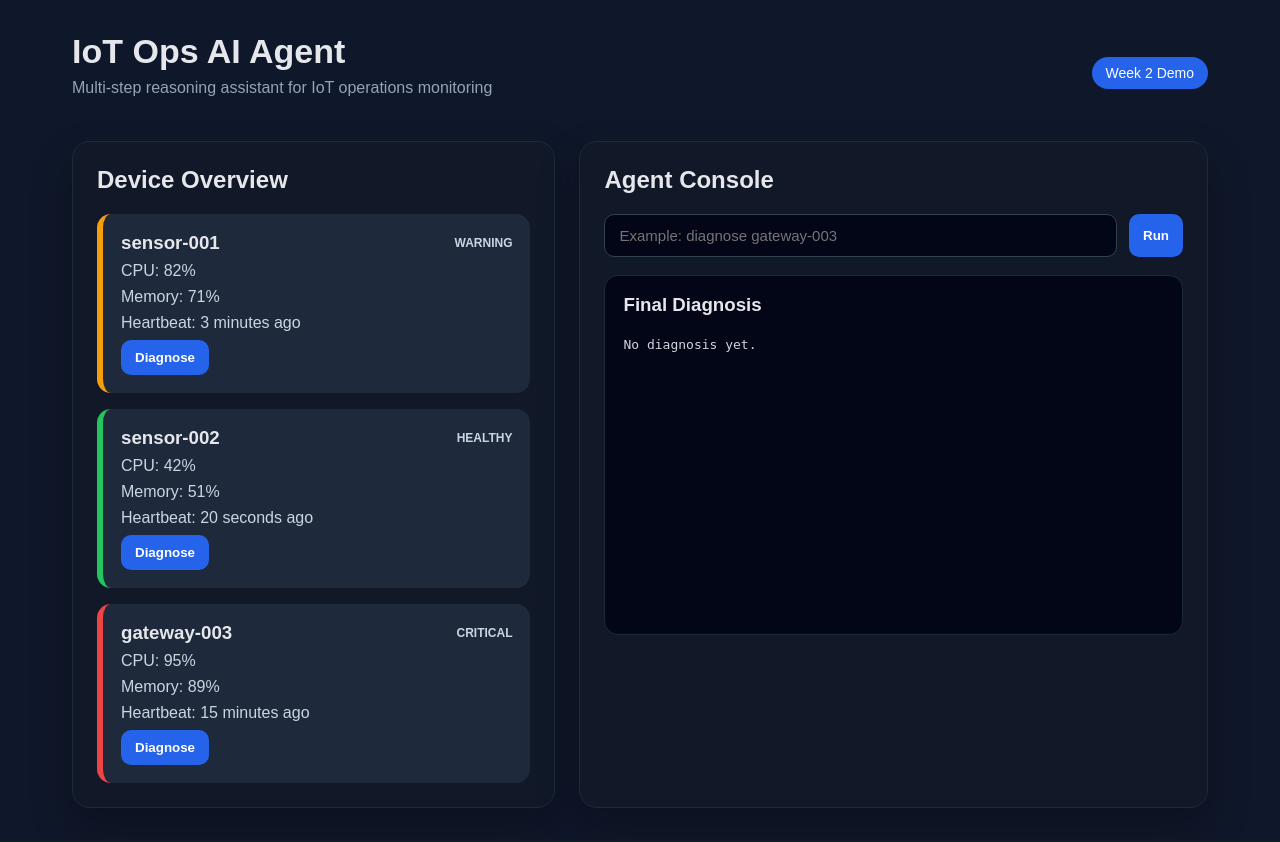
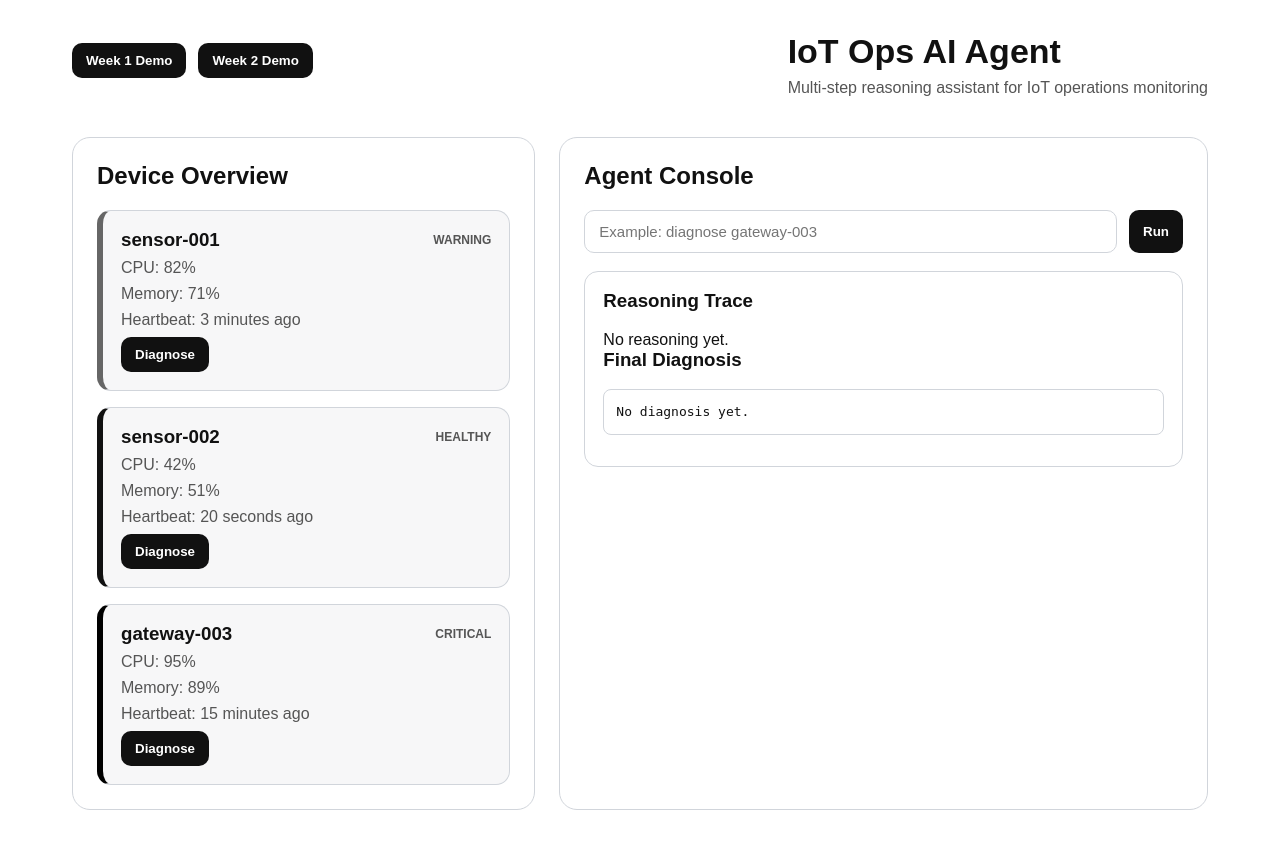
Before and after one commit to giangng611/iot-ops-agent, a Flask app: page / in a window 1280 px wide. Before the commit the page ends 808 px from the top, so only its background shows below. Run offline with Flask 3, Linux system fonts and the light colour scheme.

Commit message:
Add multi-device feature for week1 agent and display reasoning process for week2 agent

```diff
--- a/app.py
+++ b/app.py
@@ -1,8 +1,10 @@
-from flask import Flask, render_template, request, jsonify
+from flask import Flask, render_template, request, jsonify, Response
 from dotenv import load_dotenv
 from openai import OpenAI
 import os
+import json
 
+from agents.week1_agent import Week1Agent
 from agents.week2_agent import Week2Agent
 from devices import DEVICES
 
@@ -11,7 +13,8 @@ load_dotenv()
 app = Flask(__name__)
 
 client = OpenAI(api_key=os.getenv("OPENAI_API_KEY"))
-agent = Week2Agent(client)
+week1_agent = Week1Agent(client)
+week2_agent = Week2Agent(client)
 
 
 @app.route("/")
@@ -28,7 +31,23 @@ def diagnose():
         return jsonify({"error": "No message provided"}), 400
 
     try:
-        result = agent.run(user_input)
+        mode = data.get("mode", "week2")
+
+        if mode == "week1":
+            result = week1_agent.run(user_input)
+
+            return jsonify({
+                "response": result,
+                "steps": []
+            })
+
+        else:
+            result = week2_agent.run(user_input)
+
+            return jsonify({
+                "response": result["final_answer"],
+                "steps": result["steps"]
+            })
         return jsonify({
             "response": result
         })
@@ -37,6 +56,19 @@ def diagnose():
             "error": str(e)
         }), 500
 
+@app.route("/api/diagnose-stream", methods=["POST"])
+def diagnose_stream():
+    data = request.get_json()
+    user_input = data.get("message", "")
+
+    def generate():
+        try:
+            for event in week2_agent.run_stream(user_input):
+                yield f"data: {json.dumps(event)}\n\n"
+        except Exception as e:
+            yield f"data: {json.dumps({'type': 'error', 'error': str(e)})}\n\n"
+
+    return Response(generate(), mimetype="text/event-stream")
 
 if __name__ == "__main__":
     app.run(debug=True)
--- a/static/script.js
+++ b/static/script.js
@@ -1,9 +1,16 @@
+let currentMode = "week2";
+
 async function sendMessage() {
     const input = document.getElementById("messageInput");
     const output = document.getElementById("responseOutput");
     const loading = document.getElementById("loading");
 
     const message = input.value.trim();
+
+    if (currentMode === "week2") {
+        await sendStreamMessage(message);
+        return;
+    }
 
     if (!message) {
         output.textContent = "Please enter a request.";
@@ -19,7 +26,10 @@ async function sendMessage() {
             headers: {
                 "Content-Type": "application/json"
             },
-            body: JSON.stringify({ message: message })
+            body: JSON.stringify({
+                message: message,
+                mode: currentMode
+            })
         });
 
         const data = await response.json();
@@ -28,6 +38,7 @@ async function sendMessage() {
             output.textContent = "Error: " + data.error;
         } else {
             output.textContent = data.response;
+            renderReasoning(data.steps);
         }
 
     } catch (error) {
@@ -43,3 +54,106 @@ function diagnoseDevice(deviceId) {
     input.value = `diagnose ${deviceId}`;
     sendMessage();
 }
+
+function setMode(mode) {
+
+    currentMode = mode;
+
+    console.log("Current mode:", currentMode);
+
+}
+
+function renderReasoning(steps) {
+    const reasoningOutput = document.getElementById("reasoningOutput");
+
+    if (!steps || steps.length === 0) {
+        reasoningOutput.innerHTML = "No reasoning trace available.";
+        return;
+    }
+
+    let html = "";
+
+    steps.forEach(step => {
+        html += `
+            <div class="reasoning-step">
+                <h4>Iteration ${step.iteration}</h4>
+
+                <p>
+                    <strong>Thought:</strong><br>
+                    ${step.thought}
+                </p>
+
+                <p>
+                    <strong>Action:</strong><br>
+                    ${step.action}
+                </p>
+
+                <p><strong>Observation:</strong></p>
+                <pre>${JSON.stringify(step.output, null, 2)}</pre>
+            </div>
+        `;
+    });
+
+    reasoningOutput.innerHTML = html;
+}
+
+async function sendStreamMessage(message) {
+    const output = document.getElementById("responseOutput");
+    const reasoningOutput = document.getElementById("reasoningOutput");
+    const loading = document.getElementById("loading");
+
+    output.textContent = "";
+    reasoningOutput.innerHTML = "";
+    loading.classList.remove("hidden");
+
+    const response = await fetch("/api/diagnose-stream", {
+        method: "POST",
+        headers: {
+            "Content-Type": "application/json"
+        },
+        body: JSON.stringify({ message: message })
+    });
+
+    const reader = response.body.getReader();
+    const decoder = new TextDecoder();
+
+    while (true) {
+        const { value, done } = await reader.read();
+
+        if (done) break;
+
+        const chunk = decoder.decode(value);
+        const events = chunk.split("\n\n").filter(Boolean);
+
+        events.forEach(eventText => {
+            const jsonText = eventText.replace("data: ", "");
+            const event = JSON.parse(jsonText);
+
+            if (event.type === "thought") {
+                reasoningOutput.innerHTML += `
+                    <div class="reasoning-step">
+                        <h4>Iteration ${event.iteration}</h4>
+                        <p><strong>Thought:</strong><br>${event.thought}</p>
+                        <p><strong>Action:</strong><br>${event.action}</p>
+                    </div>
+                `;
+            }
+
+            if (event.type === "observation") {
+                reasoningOutput.innerHTML += `
+                    <pre>${JSON.stringify(event.observation.output, null, 2)}</pre>
+                `;
+            }
+
+            if (event.type === "final") {
+                output.textContent = event.final_answer;
+            }
+
+            if (event.type === "error") {
+                output.textContent = "Error: " + event.error;
+            }
+        });
+    }
+
+    loading.classList.add("hidden");
+}
--- a/static/style.css
+++ b/static/style.css
@@ -5,8 +5,8 @@
 body {
     margin: 0;
     font-family: Arial, Helvetica, sans-serif;
-    background: #0f172a;
-    color: #e5e7eb;
+    background: #ffffff;
+    color: #111111;
 }
 
 .app-container {
@@ -19,7 +19,7 @@ body {
     display: flex;
     justify-content: space-between;
     align-items: center;
-    margin-bottom: 28px;
+    margin-bottom: 24px;
 }
 
 .header h1 {
@@ -29,29 +29,34 @@ body {
 
 .header p {
     margin-top: 8px;
-    color: #94a3b8;
+    color: #555555;
 }
 
 .badge {
-    background: #2563eb;
+    background: #111111;
     color: white;
     padding: 8px 14px;
     border-radius: 999px;
     font-size: 14px;
 }
 
+.mode-selector {
+    display: flex;
+    gap: 12px;
+    margin-bottom: 24px;
+}
+
 .layout {
     display: grid;
-    grid-template-columns: 1fr 1.3fr;
+    grid-template-columns: 1fr 1.4fr;
     gap: 24px;
 }
 
 .panel {
-    background: #111827;
-    border: 1px solid #1f2937;
+    background: #ffffff;
+    border: 1px solid #d1d5db;
     border-radius: 18px;
     padding: 24px;
-    box-shadow: 0 20px 40px rgba(0, 0, 0, 0.25);
 }
 
 .panel h2 {
@@ -65,22 +70,23 @@ body {
 }
 
 .device-card {
-    background: #1e293b;
+    background: #f7f7f8;
     border-radius: 14px;
     padding: 18px;
-    border-left: 6px solid #64748b;
+    border: 1px solid #d1d5db;
+    border-left: 6px solid #999999;
 }
 
 .device-card.healthy {
-    border-left-color: #22c55e;
+    border-left-color: #111111;
 }
 
 .device-card.warning {
-    border-left-color: #f59e0b;
+    border-left-color: #666666;
 }
 
 .device-card.critical {
-    border-left-color: #ef4444;
+    border-left-color: #000000;
 }
 
 .device-top {
@@ -97,17 +103,17 @@ body {
     text-transform: uppercase;
     font-size: 12px;
     font-weight: bold;
-    color: #cbd5e1;
+    color: #555555;
 }
 
 .device-card p {
     margin: 8px 0;
-    color: #cbd5e1;
+    color: #555555;
 }
 
 button {
     border: none;
-    background: #2563eb;
+    background: #111111;
     color: white;
     padding: 10px 14px;
     border-radius: 10px;
@@ -116,7 +122,7 @@ button {
 }
 
 button:hover {
-    background: #1d4ed8;
+    background: #333333;
 }
 
 .input-row {
@@ -129,33 +135,54 @@ input {
     flex: 1;
     padding: 12px 14px;
     border-radius: 10px;
-    border: 1px solid #334155;
-    background: #020617;
-    color: #e5e7eb;
+    border: 1px solid #d1d5db;
+    background: #ffffff;
+    color: #111111;
     font-size: 15px;
 }
 
+.reasoning-box,
 .response-box {
-    background: #020617;
-    border: 1px solid #1e293b;
+    background: #ffffff;
+    border: 1px solid #d1d5db;
     border-radius: 14px;
     padding: 18px;
-    min-height: 360px;
+    margin-bottom: 20px;
 }
 
+.reasoning-box h3,
 .response-box h3 {
     margin-top: 0;
 }
 
+.reasoning-step {
+    background: #f7f7f8;
+    border: 1px solid #d1d5db;
+    border-left: 4px solid #111111;
+    border-radius: 12px;
+    padding: 16px;
+    margin-bottom: 16px;
+}
+
+.reasoning-step h4 {
+    margin-top: 0;
+    margin-bottom: 14px;
+}
+
 pre {
+    background: #ffffff;
+    border: 1px solid #d1d5db;
+    color: #111111;
+    padding: 12px;
+    border-radius: 8px;
     white-space: pre-wrap;
-    line-height: 1.6;
-    color: #d1d5db;
+    line-height: 1.5;
+    overflow-x: auto;
 }
 
 .loading {
     margin-bottom: 16px;
-    color: #38bdf8;
+    color: #555555;
 }
 
 .hidden {
--- a/templates/index.html
+++ b/templates/index.html
@@ -10,11 +10,20 @@
     <div class="app-container">
 
         <header class="header">
+            <div class="mode-selector">
+                <button onclick="setMode('week1')">
+                    Week 1 Demo
+                </button>
+
+                <button onclick="setMode('week2')">
+                    Week 2 Demo
+                </button>
+
+            </div>
             <div>
                 <h1>IoT Ops AI Agent</h1>
                 <p>Multi-step reasoning assistant for IoT operations monitoring</p>
             </div>
-            <span class="badge">Week 2 Demo</span>
         </header>
 
         <main class="layout">
@@ -59,6 +68,14 @@
                 </div>
 
                 <div class="response-box">
+                    <h3>Reasoning Trace</h3>
+
+                    <div id="reasoningOutput">
+
+                        No reasoning yet.
+
+                    </div>
+
                     <h3>Final Diagnosis</h3>
                     <pre id="responseOutput">No diagnosis yet.</pre>
                 </div>
```
Also changed, not shown: agents/week1_agent.py (+37 -4 lines), agents/week2_agent.py (+63 -2 lines).
